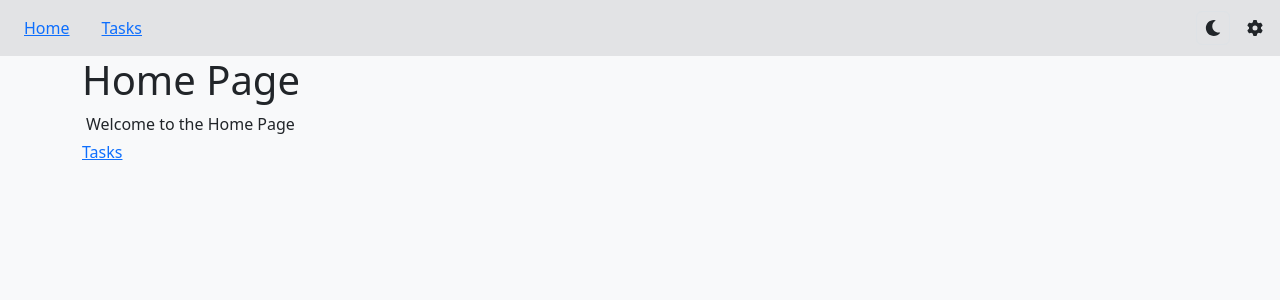
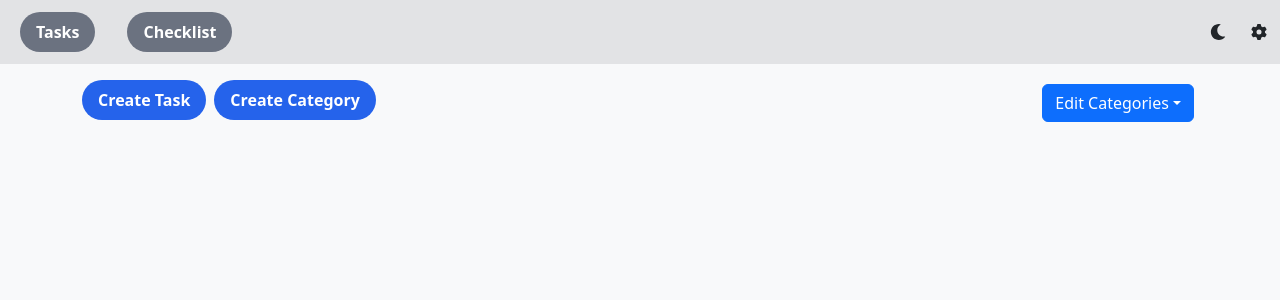
Before and after one commit to hnnsb/time-tracker, a React (Create React App) app in the folder web-app/: page / in a window 1280 px wide. Shown: the top 300 px of the page. Built offline with nearby package versions, Linux system fonts and the light colour scheme.

Commit message:
styling and structure

```diff
--- a/web-app/src/AppRouter.tsx
+++ b/web-app/src/AppRouter.tsx
@@ -1,23 +1,23 @@
 import { BrowserRouter, HashRouter, Route, Routes } from "react-router-dom";
-import Home from "./pages/Home";
+import ToDo from "./pages/ChecklistPage";
 import TaskList from "./pages/TaskList";
 import React from "react";
 import NavBar from "./components/NavBar";
 
 export enum RoutePaths {
-  HOME = "/",
-  TASKS = "/tasks",
+  TASKS = "/",
+  CHECKLIST = "/todo",
 }
 
 export default function AppRouter() {
-  const Router = process.env.APP_TARGET === "web" ? BrowserRouter : HashRouter;
+  const Router = process.env.APPTARGET === "web" ? BrowserRouter : HashRouter;
   return (
     <Router>
       <NavBar />
-      <div className="container dark:text-dark-text">
+      <div className="container dark:text-dark-text pt-3">
         <Routes>
-          <Route path={RoutePaths.HOME} element={<Home />} />
           <Route path={RoutePaths.TASKS} element={<TaskList />} />
+          <Route path={RoutePaths.CHECKLIST} element={<ToDo />} />
         </Routes>
       </div>
     </Router>
--- a/web-app/src/components/NavBar.tsx
+++ b/web-app/src/components/NavBar.tsx
@@ -4,27 +4,30 @@ import ThemeSwitcher from "./ThemeSwitcher";
 import SettingsDialog from "./SettingsDialog";
 import { Link } from "react-router-dom";
 import { RoutePaths } from "../AppRouter";
+import PButton from "./PButton";
 
 export default function NavBar() {
   return (
-    <Nav className="p-2 flex justify-between flex-row bg-light-bg_secondary dark:bg-dark-bg_secondary">
+    <Nav className="p-1 flex justify-between flex-row bg-light-bg_secondary dark:bg-dark-bg_secondary">
       <div className="flex flex-row">
         <Nav.Item>
           <Nav.Link>
-            <Link to={RoutePaths.HOME}>
-              Home
+            <Link to={RoutePaths.TASKS}>
+              <PButton variant={"secondary"}>Tasks </PButton>
             </Link>
           </Nav.Link>
         </Nav.Item>
         <Nav.Item>
-          <Nav.Link><Link to={RoutePaths.TASKS}>
-            Tasks
-          </Link></Nav.Link>
+          <Nav.Link>
+            <Link to={RoutePaths.CHECKLIST}>
+              <PButton variant={"secondary"}>Checklist</PButton>
+            </Link>
+          </Nav.Link>
         </Nav.Item>
       </div>
       <div className="flex flex-row align-items-center">
-        <ThemeSwitcher className="mr-2"/>
-        <SettingsDialog/>
+        <ThemeSwitcher className="mr-2" />
+        <SettingsDialog />
       </div>
     </Nav>
   );
--- /dev/null
+++ b/web-app/src/components/PButton.tsx
@@ -0,0 +1,47 @@
+import React from "react";
+import PropTypes from "prop-types";
+
+interface PButtonProps extends React.ButtonHTMLAttributes<HTMLButtonElement> {
+  variant?: "primary" | "secondary" | "danger" | "success" | "outline";
+  className?: string;
+  children: React.ReactNode;
+}
+
+const VARIANT_STYLES = {
+  primary: "bg-blue-600 dark:bg-blue-400 hover:bg-blue-500 text-white",
+  secondary: "bg-gray-500 hover:bg-gray-600 text-white",
+  danger: "bg-red-500 hover:bg-red-600 text-white",
+  success: "bg-green-500 hover:bg-green-600 text-white",
+  outline:
+    "bg-transparent border-2 border-blue-500 text-blue-500 hover:bg-blue-500 hover:text-white hover:border-white",
+};
+
+const PButton: React.FC<PButtonProps> = ({
+  variant = "primary",
+  children,
+  className = "",
+  ...props
+}) => {
+  const baseStyle = "px-3 py-2 rounded-full font-semibold";
+  const variantStyle = VARIANT_STYLES[variant];
+
+  return (
+    <button className={`${baseStyle} ${variantStyle} ${className} `} {...props}>
+      {children}
+    </button>
+  );
+};
+
+PButton.propTypes = {
+  variant: PropTypes.oneOf([
+    "primary",
+    "secondary",
+    "danger",
+    "success",
+    "outline",
+  ]),
+  className: PropTypes.string,
+  children: PropTypes.node.isRequired,
+};
+
+export default PButton;
--- a/web-app/src/components/ThemeSwitcher.tsx
+++ b/web-app/src/components/ThemeSwitcher.tsx
@@ -1,7 +1,7 @@
 import { FaMoon, FaSun } from "react-icons/fa";
 import { useTheme } from "./ThemeContext";
 
-export default function ThemeSwitcher(props: { className: String }) {
+export default function ThemeSwitcher(props: Readonly<{ className: string }>) {
   const { theme, setTheme } = useTheme();
 
   const toggleTheme = () => {
@@ -11,7 +11,7 @@ export default function ThemeSwitcher(props: { className: String }) {
   return (
     <button
       onClick={toggleTheme}
-      className={`${props.className} p-2 border rounded border-gray-400 dark:border-gray-800 dark:text-light-bg_primary`}
+      className={`${props.className} p-2 rounded dark:text-light-bg_primary`}
     >
       {theme === "dark" ? <FaSun /> : <FaMoon />}
     </button>
--- /dev/null
+++ b/web-app/src/pages/ChecklistPage.tsx
@@ -0,0 +1,10 @@
+import React from "react";
+
+export default function ChecklistPage() {
+  return (
+    <div>
+      <h1>Checklist Page</h1>
+      <div className={"m-1"}>Welcome to the Checklist WIP</div>
+    </div>
+  );
+}
--- a/web-app/src/pages/Home.tsx
+++ /dev/null
@@ -1,12 +0,0 @@
-import React from "react";
-import { Link } from "react-router-dom";
-
-export default function Home() {
-  return (
-    <div>
-      <h1>Home Page</h1>
-      <div className={"m-1"}>Welcome to the Home Page</div>
-      <Link to={"/tasks"}>Tasks</Link>
-    </div>
-  );
-}
--- a/web-app/src/pages/TaskList.tsx
+++ b/web-app/src/pages/TaskList.tsx
@@ -1,5 +1,4 @@
 import { Fragment, useState } from "react";
-import { Button } from "react-bootstrap";
 import { Task } from "../lib/model/task";
 import { Category } from "../lib/model/category";
 import { deleteTask, getTasks, postTask, putTask } from "../api/tasks";
@@ -8,6 +7,7 @@ import TaskCreateDialog from "../components/task/task-create-dialog";
 import CategoryCreateDialog from "../components/category/category-create-dialog";
 import CategoryDropdown from "../components/category/category-dropdown";
 import TaskCard from "../components/task/task-card";
+import PButton from "../components/PButton";
 
 export default function TaskList() {
   const [tasks, setTasks] = useState<Task[]>(getTasks());
@@ -138,22 +138,12 @@ export default function TaskList() {
 function TaskManagerControls({ onTaskDialogOpen, onCategoryDialogOpen }) {
   return (
     <div>
-      <Button
-        className={
-          "m-1 bg-blue-500 text-white font-semibold rounded hover:bg-blue-600 focus:outline-none focus:ring-2 focus:ring-blue-700 focus:ring-opacity-50"
-        }
-        onClick={onTaskDialogOpen}
-      >
+      <PButton className={"mr-2"} onClick={onTaskDialogOpen}>
         Create Task
-      </Button>
-      <Button
-        className={
-          "m-1 bg-blue-500 text-white font-semibold rounded hover:bg-blue-600 focus:outline-none focus:ring-2 focus:ring-blue-700 focus:ring-opacity-50"
-        }
-        onClick={onCategoryDialogOpen}
-      >
+      </PButton>
+      <PButton className={"mr-2"} onClick={onCategoryDialogOpen}>
         Create Category
-      </Button>
+      </PButton>
     </div>
   );
 }
```
Also changed, not shown: 2 other files (tests, documents, lock files or other folders).
